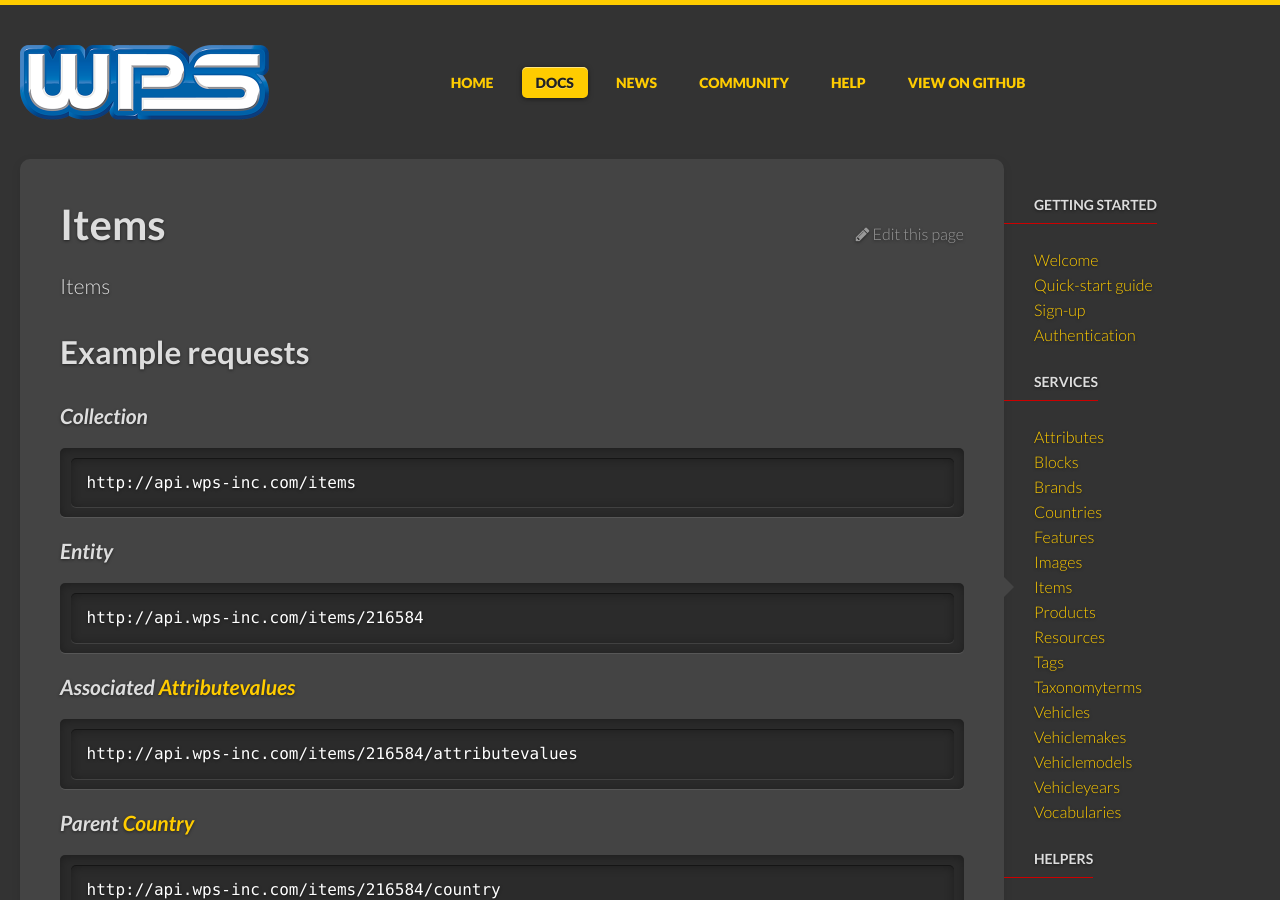
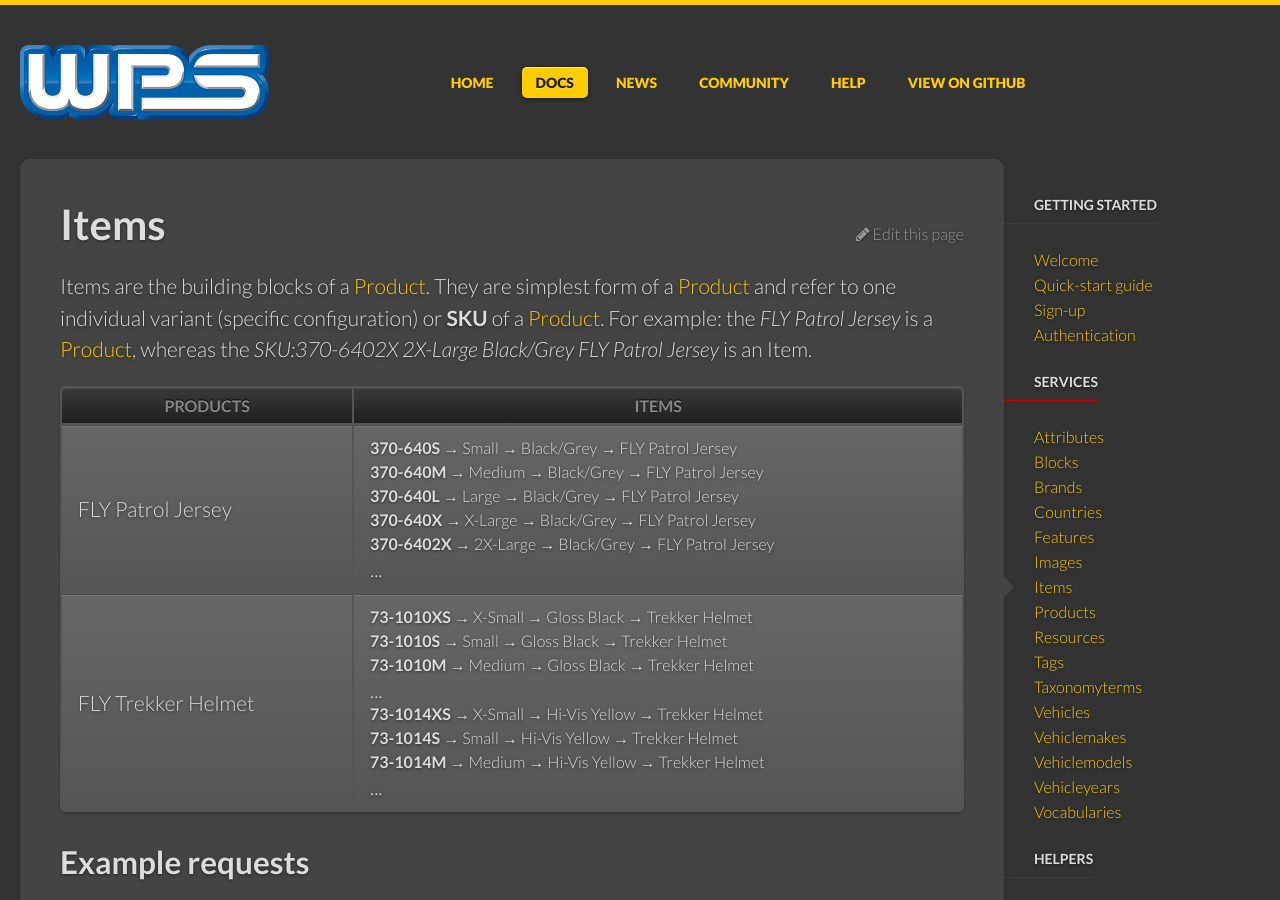
Before and after one commit to bearclawpower/api-documentation-jekyll, a Jekyll site: the page built from _docs/services/items.md, in a window 1280 px wide and 900 px high. Built offline with Jekyll 4.4.1, drawn with Linux system fonts in a browser that asks for light colours; nearby versions of some CDN libraries.

Commit message:
Add more to "Items" page

```diff
--- a/_docs/services/items.md
+++ b/_docs/services/items.md
@@ -11,7 +11,47 @@
 [var_Tags]: /docs/services/tags
 [var_Vehicles]: /docs/services/vehicles
 
-Items
+Items are the building blocks of a [Product][var_Products]. They are simplest form of a [Product][var_Products] and refer to one individual variant (specific configuration) or
+**SKU** of a [Product][var_Products]. For example: the *FLY Patrol Jersey* is a [Product][var_Products], whereas the *SKU:370-6402X 2X-Large Black/Grey FLY Patrol Jersey* is an Item.
+
+<table>
+    <thead>
+        <tr>
+            <th>Products</th>
+            <th>Items</th>
+        </tr>
+    </thead>
+    <tbody>
+        <tr>
+            <td>
+                FLY Patrol Jersey
+            </td>
+            <td>
+                <p><strong>370-640S</strong> &rarr; Small &rarr; Black/Grey &rarr; FLY Patrol Jersey</p>
+                <p><strong>370-640M</strong> &rarr; Medium &rarr; Black/Grey &rarr; FLY Patrol Jersey</p>
+                <p><strong>370-640L</strong> &rarr; Large &rarr; Black/Grey &rarr; FLY Patrol Jersey</p>
+                <p><strong>370-640X</strong> &rarr; X-Large &rarr; Black/Grey &rarr; FLY Patrol Jersey</p>
+                <p><strong>370-6402X</strong> &rarr; 2X-Large &rarr; Black/Grey &rarr; FLY Patrol Jersey</p>
+                ...
+            </td>
+        </tr>
+        <tr>
+            <td>
+                FLY Trekker Helmet
+            </td>
+            <td>
+                <p><strong>73-1010XS</strong> &rarr; X-Small &rarr; Gloss Black &rarr; Trekker Helmet</p>
+                <p><strong>73-1010S</strong> &rarr; Small &rarr; Gloss Black &rarr; Trekker Helmet</p>
+                <p><strong>73-1010M</strong> &rarr; Medium &rarr; Gloss Black &rarr; Trekker Helmet</p>
+                ...
+                <p><strong>73-1014XS</strong> &rarr; X-Small &rarr; Hi-Vis Yellow &rarr; Trekker Helmet</p>
+                <p><strong>73-1014S</strong> &rarr; Small &rarr; Hi-Vis Yellow &rarr; Trekker Helmet</p>
+                <p><strong>73-1014M</strong> &rarr; Medium &rarr; Hi-Vis Yellow &rarr; Trekker Helmet</p>
+                ...
+            </td>
+        </tr>
+    </tbody>
+</table>
 
 ## Example requests
 
```
